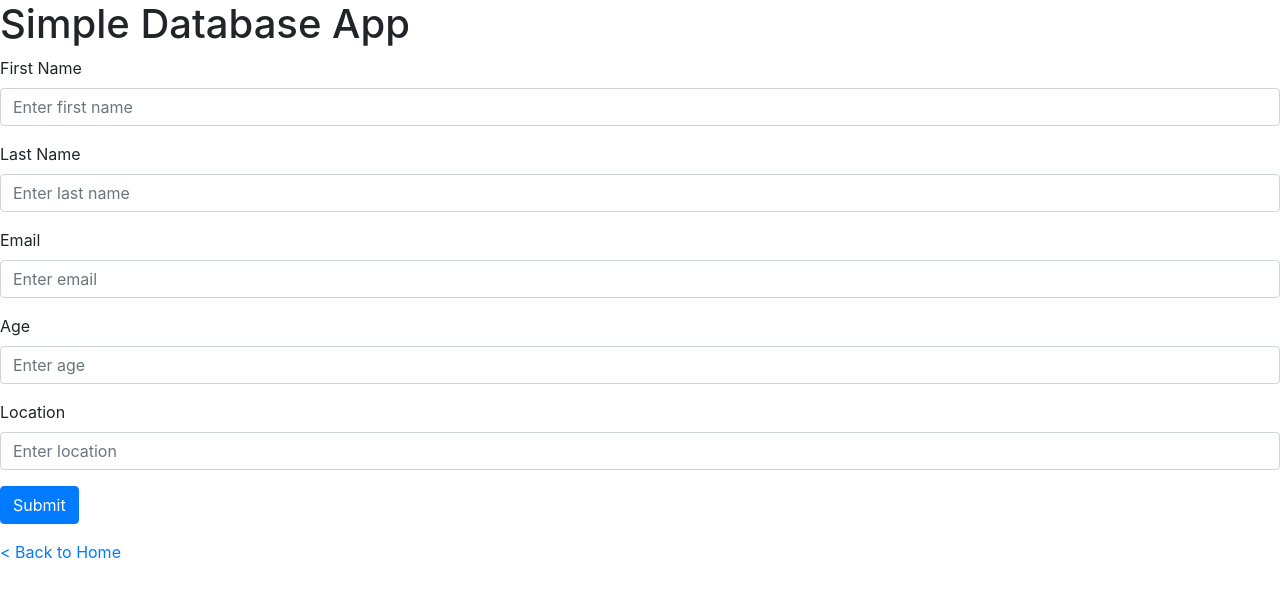
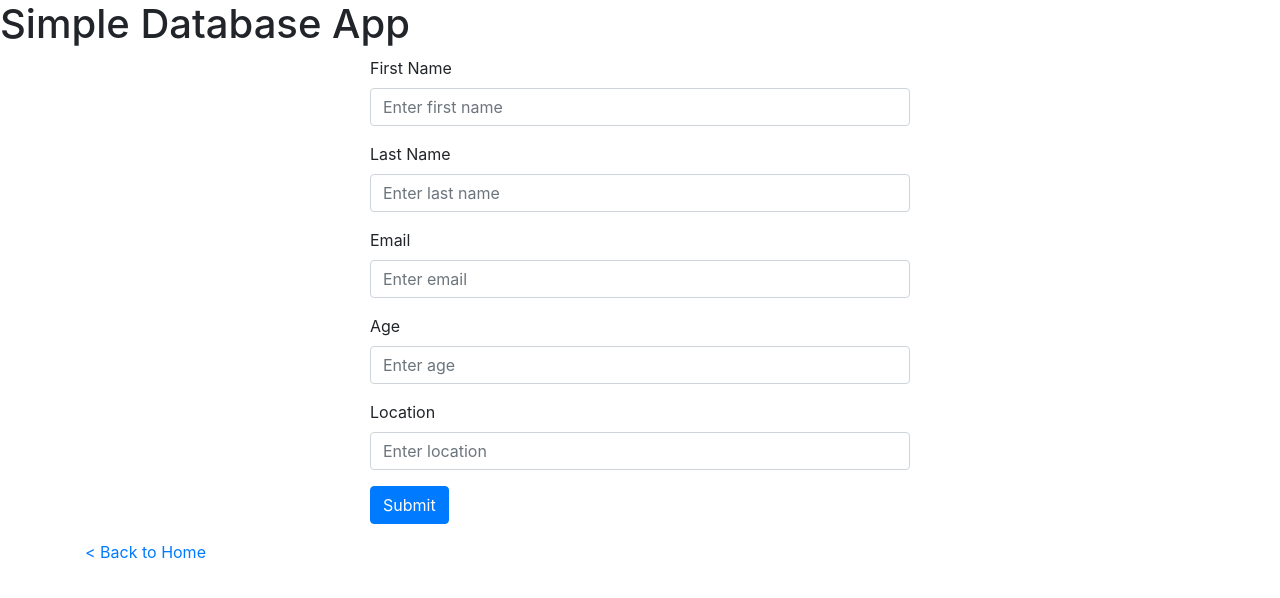
Before and after one commit to KatieJessupMcd/php-practice, a PHP site: page /create.php in a window 1280 px wide. Shown: the top 598 px of the page. Run offline with PHP 8.4, Linux system fonts and the light colour scheme.

Commit message:
added some more formatting to the create form

```diff
--- a/public/create.php
+++ b/public/create.php
@@ -1,7 +1,7 @@
 <?php
 require "../config.php";
 
-if(isset($_POST['submit'])){
+if (isset($_POST['submit'])) {
 
   try {
     $connection = new PDO($dsn, $username, $password, $options);
@@ -23,7 +23,7 @@ if(isset($_POST['submit'])){
 
     $statement = $connection->prepare($sql);
     $statement->execute($new_user);
-  } catch(PDOException $error){
+  } catch (PDOException $error) {
     echo $sql . "<br>" . $error->getMessage();
   }
 }
@@ -31,6 +31,11 @@ if(isset($_POST['submit'])){
 
 <?php require "templates/header.php"; ?>
 
+<div class="container">
+  <div class="row">
+    <div class="col-3">
+    </div>
+    <div class="col-6">
       <form method="post">
         <div class="form-group">
           <label for="firstname">First Name</label>
@@ -54,6 +59,10 @@ if(isset($_POST['submit'])){
         </div>
         <button type="submit" name="submit" class="btn btn-primary">Submit</button>
       </form>
+      <div class="col-3">
+      </div>
+    </div>
+  </div>
 
-<a href="index.php">< Back to Home</a>
-<?php require "templates/footer.php"; ?>
+  <a href="index.php">
+    < Back to Home</a> <?php require "templates/footer.php"; ?>
```
Lines whose indentation alone changed are shown as unchanged.
